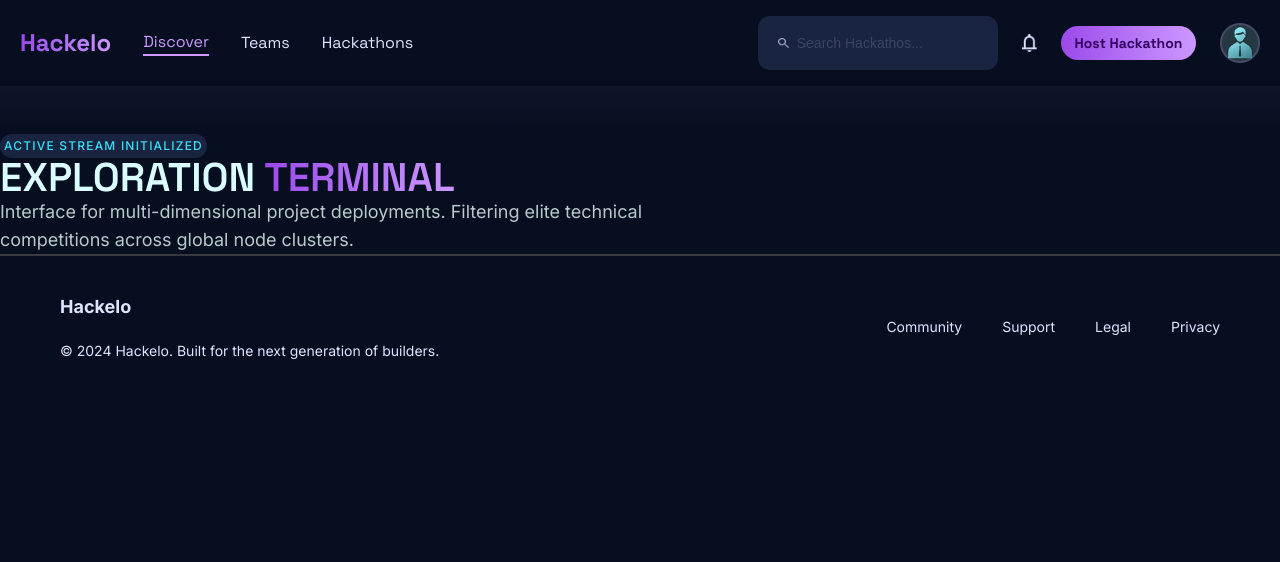
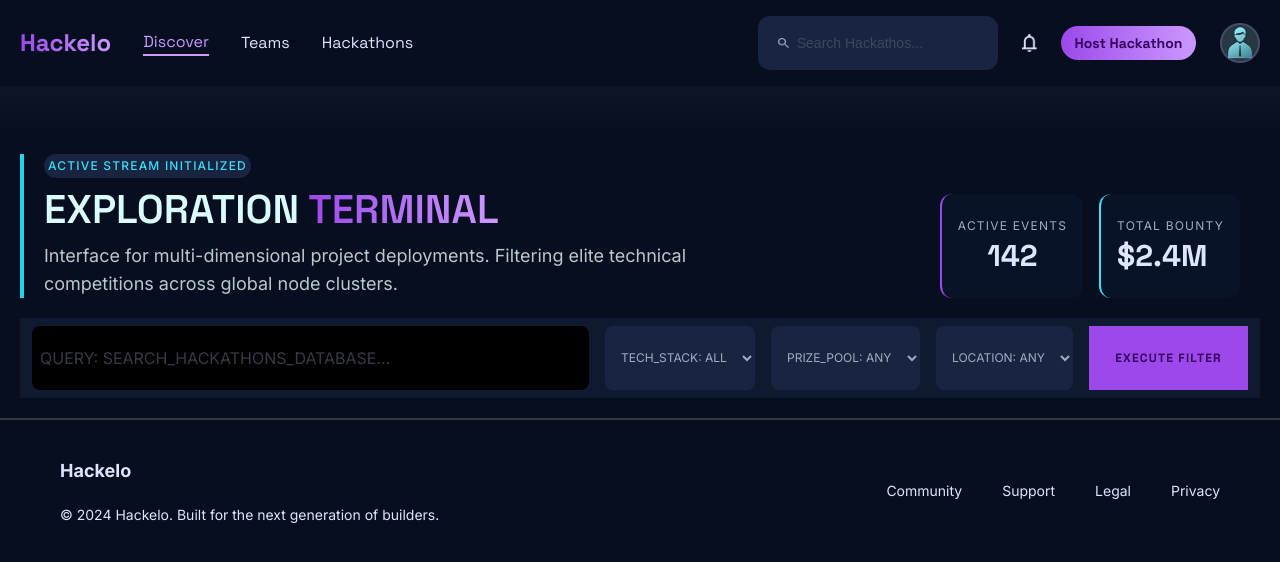
Before and after one commit to Ebin234/Hackelo, a Next.js app: page /Hackathons in a window 1280 px wide. Shown: the top 562 px of the page. Built offline with nearby package versions, Linux system fonts and the light colour scheme.

Commit message:
Hackathon page: Search ui added

```diff
--- a/src/app/Hackathons/page.tsx
+++ b/src/app/Hackathons/page.tsx
@@ -1,19 +1,58 @@
 export default function page() {
   return (
     <section>
-      <div>
-        <div>
-          <div>
-            <h3 className="w-fit font-inter text-[12px] leading-4 font-medium text-[#3ADFFA] tracking-[1.2px] p-1 bg-[#192540] rounded-2xl">ACTIVE STREAM INITIALIZED</h3>
-            <h1 className="font-space font-semibold text-[40px] leading-10 text-[#DBFCFF]">EXPLORATION <span className="bg-linear-to-r from-[#9C48EA] to-[#CC97FF] bg-clip-text text-transparent ">TERMINAL</span></h1>
+      <div className="p-5">
+        <div className="flex flex-row justify-between">
+          <div className="flex flex-col gap-3 border-l-4 border-[#22D3EE] pl-5">
+            <h3 className="w-fit font-inter text-[12px] leading-4 font-medium text-[#3ADFFA] tracking-[1.2px] p-1 bg-[#192540] rounded-2xl">
+              ACTIVE STREAM INITIALIZED
+            </h3>
+            <h1 className="font-space font-semibold text-[40px] leading-10 text-[#DBFCFF]">
+              EXPLORATION{" "}
+              <span className="bg-linear-to-r from-[#9C48EA] to-[#CC97FF] bg-clip-text text-transparent ">
+                TERMINAL
+              </span>
+            </h1>
             <p className="font-inter text-[18px] leading-7 text-[#B9CACB]">
               Interface for multi-dimensional project deployments. Filtering
-              elite technical <br/>competitions across global node clusters.
+              elite technical <br />
+              competitions across global node clusters.
             </p>
           </div>
-          <div></div>
+          <div className="flex flex-row  pr-5 items-end gap-4 ">
+            <div className="flex flex-col gap-1 bg-[#091328] justify-center items-center h-26 p-4 rounded-xl border-l-2 border-[#9C48EA]">
+              <p className="font-inter text-[12px] leading-4 tracking-[1.2px] text-[#A3AAC4]">ACTIVE EVENTS</p>
+              <p className="font-space font-bold text-3xl leading-9 text-[#DEE5FF]">142</p>
+            </div>
+            <div className="flex flex-col gap-1 bg-[#091328] justify-center h-26 p-4 rounded-xl border-l-2 border-[#3ADFFA]">
+              <p className="font-inter text-[12px] leading-4 tracking-[1.2px] text-[#A3AAC4]">TOTAL BOUNTY</p>
+              <p className="font-space font-bold text-3xl leading-9 text-[#DEE5FF]">$2.4M</p>
+            </div>
+          </div>
         </div>
-        <div></div>
+        <div className="h-20 p-2 flex flex-row gap-4 bg-[#0F1930] mt-5 pl-3 pr-3">
+            <input type="text" placeholder="QUERY: SEARCH_HACKATHONS_DATABASE..." name="" id="" className=" w-full outline-none rounded-lg h-16 bg-[#000000] font-inter text-[16px] leading-[100%] text-[#6D758C] p-2"/>
+            <select name="" id="" className="bg-[#192540] rounded-lg p-2 font-inter text-[#A3AAC4] text-[12px] leading-4 outline-none pl-3 pr-3">
+                <option value="">TECH_STACK: ALL</option>
+                <option value="">MERN</option>
+                <option value="">MERN</option>
+                <option value="">MERN</option>
+            </select>
+            <select name="" id="" className="bg-[#192540] rounded-lg p-2 font-inter text-[#A3AAC4] text-[12px] leading-4 outline-none pl-3 pr-3">
+                <option value="">PRIZE_POOL: ANY</option>
+                <option value="">PRIZE_POOL: ANY</option>
+                <option value="">PRIZE_POOL: ANY</option>
+                <option value="">PRIZE_POOL: ANY</option>
+            </select>
+            <select name="" id="" className="bg-[#192540] rounded-lg p-2 font-inter text-[#A3AAC4] text-[12px] leading-4 outline-none pl-3 pr-3">
+                <option value="">LOCATION: ANY</option>
+                <option value="">LOCATION: ANY</option>
+                <option value="">LOCATION: ANY</option>
+                <option value="">LOCATION: ANY</option>
+                <option value="">LOCATION: ANY</option>
+            </select>
+            <button className="bg-[#9C48EA] p-2 font-space font-bold text-[12px] leading-4 tracking-[1.2px] text-[#360061] pl-3 pr-3 min-w-39.75">EXECUTE FILTER</button>
+        </div>
         <div></div>
       </div>
     </section>
```
